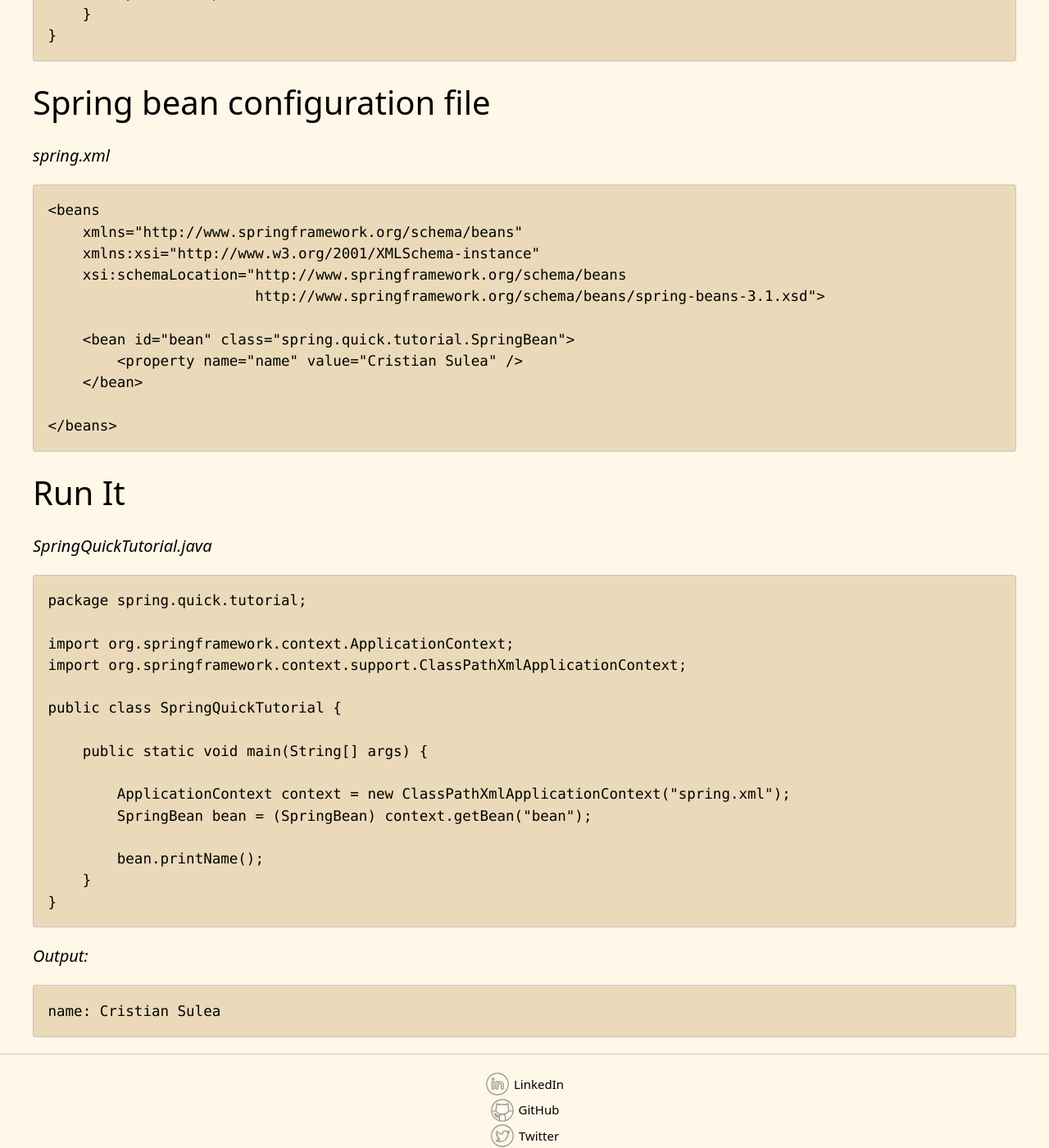
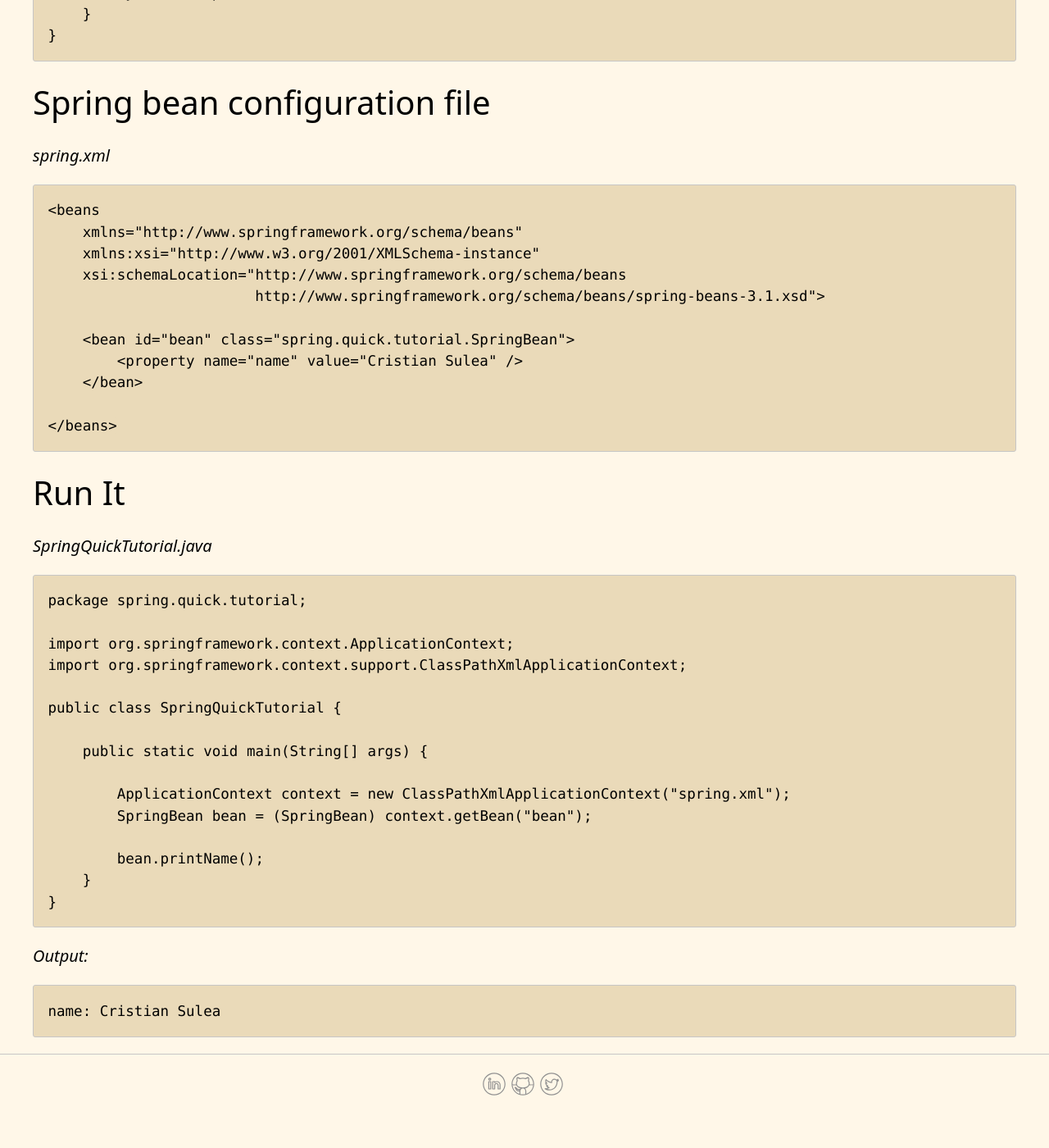
Before and after one commit to cristian-sulea/jekyll-theme-pwkbb, a Jekyll site: the page built from site/index.md, in a window 1280 px wide and 1400 px high, scrolled down 5140 px. Shown: the whole window at 82% size. Built offline with Jekyll 4.4.1, drawn with Linux system fonts in a browser that asks for light colours; after the commit the page ends 6497 px from its top, so only the background shows below that.

Commit message:
social links - wip

```diff
--- a/site/_config.yml
+++ b/site/_config.yml
@@ -1,39 +1,40 @@
-# Welcome to Jekyll!
-#
-# This config file is meant for settings that affect your whole blog, values
-# which you are expected to set up once and rarely edit after that. If you find
-# yourself editing this file very often, consider using Jekyll's data files
-# feature for the data you need to update frequently.
-#
-# For technical reasons, this file is *NOT* reloaded automatically when you use
-# 'bundle exec jekyll serve'. If you change this file, please restart the server process.
-#
-# If you need help with YAML syntax, here are some quick references for you:
-# https://learn-the-web.algonquindesign.ca/topics/markdown-yaml-cheat-sheet/#yaml
-# https://learnxinyminutes.com/docs/yaml/
-#
-# Site settings
-# These are used to personalize your new site. If you look in the HTML files,
-# you will see them accessed via {{ site.title }}, {{ site.email }}, and so on.
-# You can create any custom variable you would like, and they will be accessible
-# in the templates via {{ site.myvariable }}.
 
 title: pwkbb
-email: your-email@example.com
+#email: your-email@example.com
 description: >- # this means to ignore newlines until "baseurl:"
   Personal Website and Knowledge Base (created and saved as a Blog)
 
 url: "" # the base hostname & protocol for your site, e.g. http://example.com
 baseurl: "" # the subpath of your site, e.g. /blog
 
-twitter_username: jekyllrb
-github_username:  jekyll
+# theme: minima
 
-# Build settings
-# theme: minima
 plugins:
   - jekyll-feed
 
+#
+# Generate social links in footer.
+
+social_links:
+  - { platform: linkedin,       user_url: "https://www.linkedin.com/in/jekyll" }
+  - { platform: github,         user_url: "https://github.com/jekyll/minima" }
+  - { platform: twitter,        user_url: "https://twitter.com/jekyllrb" }
+
+# The following are not implemented yet.
+#  - { platform: devto,          user_url: "https://dev.to/jekyll" }
+#  - { platform: dribbble,       user_url: "https://dribbble.com/jekyll" }
+#  - { platform: facebook,       user_url: "https://www.facebook.com/jekyll" }
+#  - { platform: flickr,         user_url: "https://www.flickr.com/photos/jekyll" }
+#  - { platform: google_scholar, user_url: "https://scholar.google.com/citations?user=qc6CJjYAAAAJ" }
+#  - { platform: instagram,      user_url: "https://www.instagram.com/jekyll" }
+#  - { platform: keybase,        user_url: "https://keybase.io/jekyll" }
+#  - { platform: microdotblog,   user_url: "https://micro.blog/jekyll" }
+#  - { platform: pinterest,      user_url: "https://www.pinterest.com/jekyll" }
+#  - { platform: stackoverflow,  user_url: "https://stackoverflow.com/users/1234567/jekyll" }
+#  - { platform: telegram,       user_url: "https://t.me/jekyll" }
+#  - { platform: youtube,        user_url: "https://www.youtube.com/jekyll" }
+
+#
 # Exclude from processing.
 # The following items will not be processed, by default.
 # Any item listed under the `exclude:` key here will be automatically added to
--- a/site/_includes/body-footer.html
+++ b/site/_includes/body-footer.html
@@ -1,5 +1,19 @@
 <footer class="site-footer">
 	<div class="site-wrapper">
 		{%- include social-links.html -%}
+
+		<ul class="social-media-list">
+			{%- if site.dribbble_username -%}<li><a href="https://dribbble.com/{{ site.dribbble_username| cgi_escape | escape }}"><svg class="svg-icon"><use xlink:href="{{ '/assets/minima-social-icons.svg#dribbble' | relative_url }}"></use></svg> <span class="username">{{ site.dribbble_username| escape }}</span></a></li>{%- endif -%}
+			{%- if site.facebook_username -%}<li><a href="https://www.facebook.com/{{ site.facebook_username| cgi_escape | escape }}"><svg class="svg-icon"><use xlink:href="{{ '/assets/minima-social-icons.svg#facebook' | relative_url }}"></use></svg> <span class="username">{{ site.facebook_username| escape }}</span></a></li>{%- endif -%}
+			{%- if site.flickr_username -%}<li><a href="https://www.flickr.com/photos/{{ site.flickr_username| cgi_escape | escape }}"><svg class="svg-icon"><use xlink:href="{{ '/assets/minima-social-icons.svg#flickr' | relative_url }}"></use></svg> <span class="username">{{ site.flickr_username| escape }}</span></a></li>{%- endif -%}
+			{%- if site.github_username -%}<li><a href="https://github.com/{{ site.github_username| cgi_escape | escape }}"><svg class="svg-icon"><use xlink:href="{{ '/assets/minima-social-icons.svg#github' | relative_url }}"></use></svg> <span class="username">{{ site.github_username| escape }}</span></a></li>{%- endif -%}
+			{%- if site.instagram_username -%}<li><a href="https://instagram.com/{{ site.instagram_username| cgi_escape | escape }}"><svg class="svg-icon"><use xlink:href="{{ '/assets/minima-social-icons.svg#instagram' | relative_url }}"></use></svg> <span class="username">{{ site.instagram_username| escape }}</span></a></li>{%- endif -%}
+			{%- if site.linkedin_username -%}<li><a href="https://www.linkedin.com/in/{{ site.linkedin_username| cgi_escape | escape }}"><svg class="svg-icon"><use xlink:href="{{ '/assets/minima-social-icons.svg#linkedin' | relative_url }}"></use></svg> <span class="username">{{ site.linkedin_username| escape }}</span></a></li>{%- endif -%}
+			{%- if site.pinterest_username -%}<li><a href="https://www.pinterest.com/{{ site.pinterest_username| cgi_escape | escape }}"><svg class="svg-icon"><use xlink:href="{{ '/assets/minima-social-icons.svg#pinterest' | relative_url }}"></use></svg> <span class="username">{{ site.pinterest_username| escape }}</span></a></li>{%- endif -%}
+			{%- for mst in site.mastodon -%}{%- if mst.username and mst.instance -%}<li><a href="https://{{ mst.instance| cgi_escape | escape}}/@{{mst.username}}"><svg class="svg-icon"><use xlink:href="{{ '/assets/minima-social-icons.svg#mastodon' | relative_url }}"></use></svg> <span class="username">{{ mst.username|escape }}</span></a></li>{%- endif -%}{%- endfor -%}
+			{%- if site.twitter_username -%}<li><a href="https://www.twitter.com/{{ site.twitter_username| cgi_escape | escape }}"><svg class="svg-icon"><use xlink:href="{{ '/assets/minima-social-icons.svg#twitter' | relative_url }}"></use></svg> <span class="username">{{ site.twitter_username| escape }}</span></a></li>{%- endif -%}
+			{%- if site.rss -%}<li><a href="{{ 'feed.xml' | relative_url }}"><svg class="svg-icon"><use xlink:href="{{ '/assets/minima-social-icons.svg#rss' | relative_url }}"></use></svg> <span>{{ site.rss | escape }}</span></a></li>{%- endif -%}
+		</ul>
+
 	</div>
 </footer>
--- a/site/_includes/social-links.html
+++ b/site/_includes/social-links.html
@@ -1,15 +1,17 @@
-<div class="social-links">
-
+<ul class="social-links-list">
+  <li>
     <a href="">
       {%- include svg/linkedin.svg -%}<span>LinkedIn</span>
     </a>
-<br>
+  </li>
+  <li>
     <a href="">
       {%- include svg/github.svg -%}<span>GitHub</span>
     </a>
-<br>
+  </li>
+  <li>
     <a href="">
       {%- include svg/twitter.svg -%}<span>Twitter</span>
     </a>
-
-</div>
+  </li>
+</ul>
--- a/site/_sass/layout.scss
+++ b/site/_sass/layout.scss
@@ -12,7 +12,6 @@
 .site-footer {
   border-top: var(--default-border-size) solid var(--default-border-color);
   padding-top: 1rem;
-  text-align: center;
 }
 
 .site-wrapper {
@@ -116,16 +115,40 @@
   }
 }
 
-.social-links span {
-  font-size: 0.75rem;
-  margin-left: var(--default-border-size-bold);
+.social-links-list {
+
+  list-style: none;
+  padding-left: 0;
+  display: table;
+
+  svg {
+    width: 1.5rem;
+    height: 1.5rem;
+    fill: var(--default-quote-color);
+    vertical-align: middle;
+  }
+
+  span {
+    font-size: 0.75rem;
+    margin-left: var(--default-border-size-bold);
+    color: var(--default-quote-color);
+  }
 }
 
-.social-links svg {
-  width: 1.5rem;
-  height: 1.5rem;
-  fill: var(--default-quote-color);
-  vertical-align: middle;
+.site-footer .social-links-list {
+
+  margin-left: auto;
+  margin-right: auto;
+
+  li {
+    float: left;
+  }
+  svg {
+    margin-right: var(--default-border-size-bold);
+  }
+  span {
+    display: none;
+  }
 }
 
 h1:has(+blockquote) {
```
Lines whose indentation alone changed are shown as unchanged.
